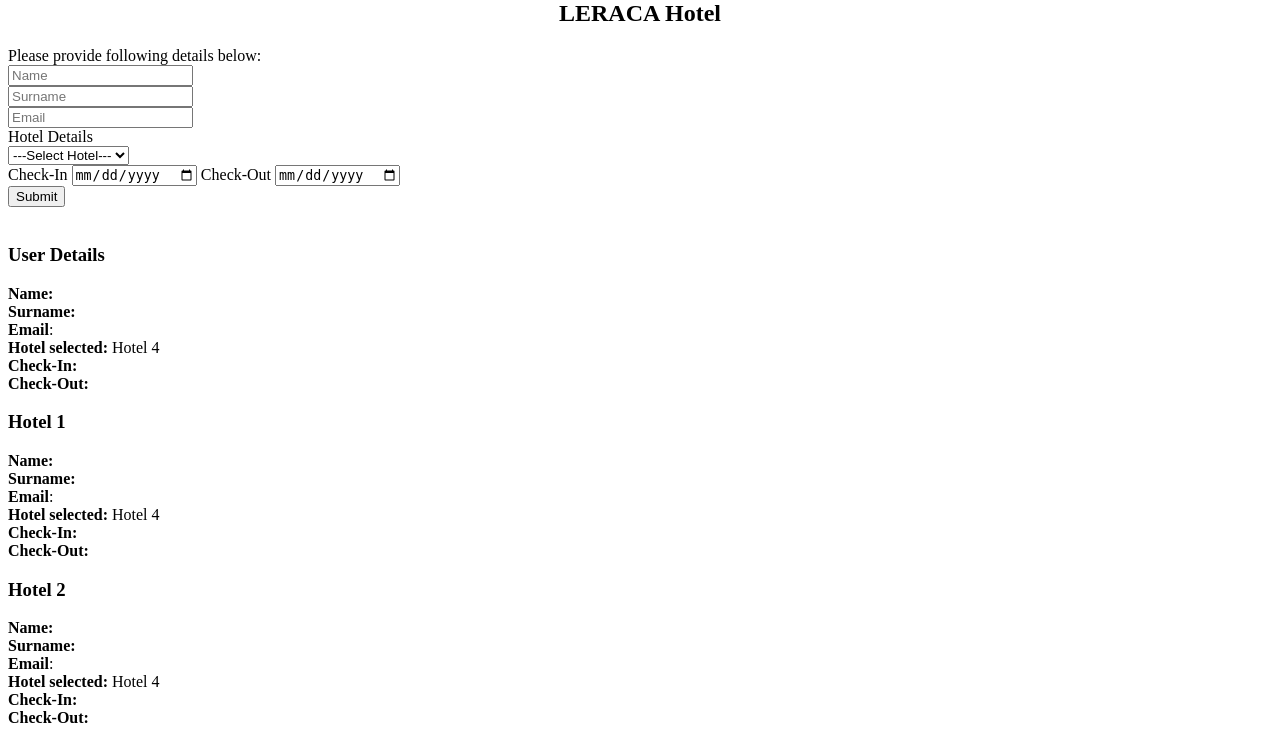
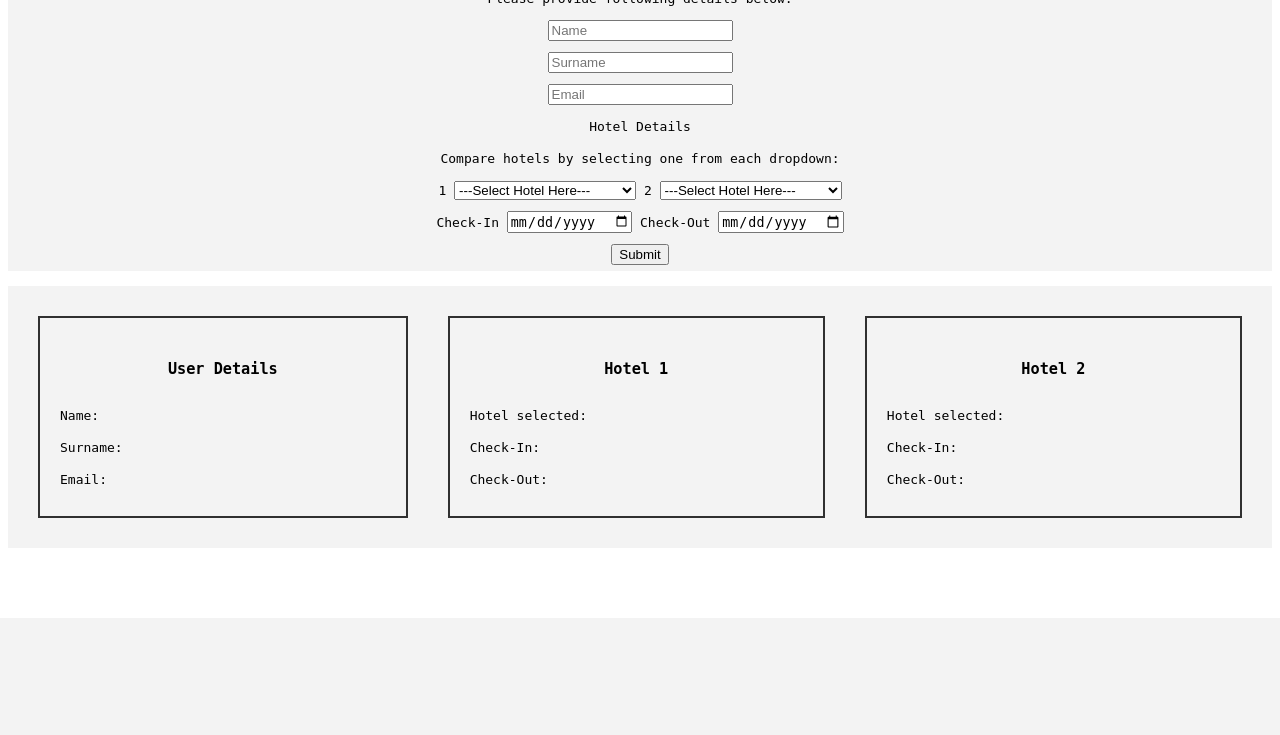
Before and after one commit to LeeLeibrandt/hotelbooking, a PHP site: page / in a window 1280 px wide. Shown: the part 182-917 px from the top of the page. After the commit the page ends 700 px from the top, so only its background shows below. Run offline with PHP 8.4, Linux system fonts and the light colour scheme; data that the repository does not hold is empty.

Commit message:
camparism layout / user input output

```diff
--- /dev/null
+++ b/css/style.css
@@ -0,0 +1,37 @@
+body{
+    font-family: monospace;
+}
+
+.navbar-brand{
+    width: 200px;
+}
+
+.container{
+    width: 100%;
+    height: auto;
+    line-height: 2rem;
+    background-color: rgb(243, 243, 243);
+}
+
+.form{
+    text-align: center;
+}
+
+.banner{
+    line-height: 2rem;
+    background-color: rgb(243, 243, 243);
+}
+
+.grid-container{
+    display: grid;
+    grid-template-columns: auto auto auto;
+    background-color: rgb(243, 243, 243);
+    padding: 10px;
+}
+
+.grid-item {
+    margin: 20px;
+    background-color: rgb(243, 243, 243);
+    border: 2px solid rgba(0, 0, 0, 0.8);
+    padding: 20px;
+}
--- a/index.php
+++ b/index.php
@@ -27,11 +27,22 @@
           <input type="email" name="email" placeholder="Email" required><br>
 
           Hotel Details <br>
+          Compare hotels by selecting one from each dropdown: <br>
           <!--Dropdown output hotel name array-->
-          <select name="hotel" id="hotel" required>
-            <option>---Select Hotel---</option>
+          1 <select name="hotel1" id="hotel" required>
+            <option>---Select Hotel Here---</option>
             <?php
-              $hotelname = array("Hotel 1", "Hotel 2", "Hotel 3", "Hotel 4");
+              $hotelname = array("The New Tulbagh Hotel", "DoubleTree by Hilton Hotel", "Sea Point Inn", "Mojo Hotel");
+              foreach ($hotelname as $hotel) {
+            ?>
+            <center><option> <?php echo $hotel; ?> </option>
+              <?php } ?></center>
+          </select>
+
+          2 <select name="hotel2" id="hotel" required>
+            <option>---Select Hotel Here---</option>
+            <?php
+              $hotelname = array("The New Tulbagh Hotel", "DoubleTree by Hilton Hotel", "Sea Point Inn", "Mojo Hotel");
               foreach ($hotelname as $hotel) {
             ?>
             <option> <?php echo $hotel; ?> </option>
@@ -46,110 +57,82 @@
 
     <div class="container">
       <div class="grid-container">
-        <div class="grid-item"><h3>User Details</h3>
+        <div class="grid-item"><center><h3>User Details</h3></center>
         <?php
           //user input details on submit
-          if(isset($_POST['name']) && isset($_POST['surname']) && isset($_POST['email']) && isset($_POST['hotel']) && isset($_POST['calenderIn'])&& isset($_POST['calenderOut']))
+          if(isset($_POST['name']) && isset($_POST['surname']) && isset($_POST['email']))
           {
             //declare variables
             $name = $_POST['name'];
             $surname = $_POST['surname'];
             $email = $_POST['email'];
-            $hotel = $_POST['hotel'];
+          }
+
+          function userInfo($n, $s, $e )
+          {
+            return "<br />" . "$n". "$s" ."$e";
+          }
+
+          //outputting details of user
+          echo "<div class = 'banner'>";
+            echo "Name:" ." ". "<b>$name</b>";
+            echo "<br />";
+            echo "Surname:" ." ". "<b>$surname</b>";
+            echo "<br />";
+            echo "Email:" ." ". "<b>$email</b>";
+          echo "</div>";
+          ?>
+        </div>
+
+        <div class="grid-item"><center><h3>Hotel 1</h3></center>
+        <?php
+          //user input details on submit
+          if(isset($_POST['hotel1']) && isset($_POST['calenderIn'])&& isset($_POST['calenderOut']))
+          {
+            //declare variables
+            $hotel1 = $_POST['hotel1'];
             $checkin = $_POST['calenderIn'];
             $checkout = $_POST['calenderOut'];
           }
 
-          function greeting($n, $s, $e, $h, $i, $o)
+          function hotelOne($h, $i, $o)
           {
-            return "<br />" . "$n". "$s" ."$e". "$h". "$i". "$o";
+            return "<br />" . "$h". "$i". "$o";
           }
 
           //outputting details of user
           echo "<div class = 'banner'>";
-            echo "<strong>Name:</strong>" ." ". $name;
+            echo "Hotel selected:" ." ". "<b>$hotel1</b>";
             echo "<br />";
-            echo "<strong>Surname:</strong>" ." ". $surname;
+            echo "Check-In:" ." ". "<b>$checkin</b>";
             echo "<br />";
-            echo "<strong>Email</strong>:" ." ". $email;
-            echo "<br />";
-            echo "<strong>Hotel selected:</strong>" ." ". $hotel;
-            echo "<br />";
-            echo "<strong>Check-In:</strong>" ." ". $checkin;
-            echo "<br />";
-            echo "<strong>Check-Out:</strong>" ." ". $checkout;
+            echo "Check-Out:" ." ". "<b>$checkout</b>";
           echo "</div>";
           ?>
         </div>
 
-        <div class="grid-item"><h3>Hotel 1</h3>
+        <div class="grid-item"><center><h3>Hotel 2</h3></center>
         <?php
           //user input details on submit
-          if(isset($_POST['name']) && isset($_POST['surname']) && isset($_POST['email']) && isset($_POST['hotel']) && isset($_POST['calenderIn'])&& isset($_POST['calenderOut']))
+          if(isset($_POST['hotel2']) && isset($_POST['calenderIn'])&& isset($_POST['calenderOut']))
           {
-            //declare variables
-            $name = $_POST['name'];
-            $surname = $_POST['surname'];
-            $email = $_POST['email'];
-            $hotel = $_POST['hotel'];
+            $hotel2 = $_POST['hotel2'];
             $checkin = $_POST['calenderIn'];
             $checkout = $_POST['calenderOut'];
           }
 
-          function hello($n, $s, $e, $h, $i, $o)
+          function hotelTwo($h, $i, $o)
           {
-            return "<br />" . "$n". "$s" ."$e". "$h". "$i". "$o";
+            return "<br />" . "$h". "$i". "$o";
           }
 
           //outputting details of user
           echo "<div class = 'banner'>";
-            echo "<strong>Name:</strong>" ." ". $name;
+            echo "Hotel selected:" ." ". "<b>$hotel2</b>";
             echo "<br />";
-            echo "<strong>Surname:</strong>" ." ". $surname;
+            echo "Check-In:" ." ". "<b>$checkin</b>";
             echo "<br />";
-            echo "<strong>Email</strong>:" ." ". $email;
-            echo "<br />";
-            echo "<strong>Hotel selected:</strong>" ." ". $hotel;
-            echo "<br />";
-            echo "<strong>Check-In:</strong>" ." ". $checkin;
-            echo "<br />";
-            echo "<strong>Check-Out:</strong>" ." ". $checkout;
-          echo "</div>";
-          ?>
-        </div>
-
-        <div class="grid-item"><h3>Hotel 2</h3>
-        <?php
-          //user input details on submit
-          if(isset($_POST['name']) && isset($_POST['surname']) && isset($_POST['email']) && isset($_POST['hotel']) && isset($_POST['calenderIn'])&& isset($_POST['calenderOut']))
-          {
-            //declare variables
-            $name = $_POST['name'];
-            $surname = $_POST['surname'];
-            $email = $_POST['email'];
-            $hotel = $_POST['hotel'];
-            $checkin = $_POST['calenderIn'];
-            $checkout = $_POST['calenderOut'];
-          }
-
-          function world($n, $s, $e, $h, $i, $o)
-          {
-            return "<br />" . "$n". "$s" ."$e". "$h". "$i". "$o";
-          }
-
-          //outputting details of user
-          echo "<div class = 'banner'>";
-            echo "<strong>Name:</strong>" ." ". $name;
-            echo "<br />";
-            echo "<strong>Surname:</strong>" ." ". $surname;
-            echo "<br />";
-            echo "<strong>Email</strong>:" ." ". $email;
-            echo "<br />";
-            echo "<strong>Hotel selected:</strong>" ." ". $hotel;
-            echo "<br />";
-            echo "<strong>Check-In:</strong>" ." ". $checkin;
-            echo "<br />";
-            echo "<strong>Check-Out:</strong>" ." ". $checkout;
+            echo "Check-Out:" ." ". "<b>$checkout</b>";
           echo "</div>";
           ?>
         </div>
```
Also changed, not shown: img/AVENGERS LOGO VERSION 2.png (added), 1 other file.
